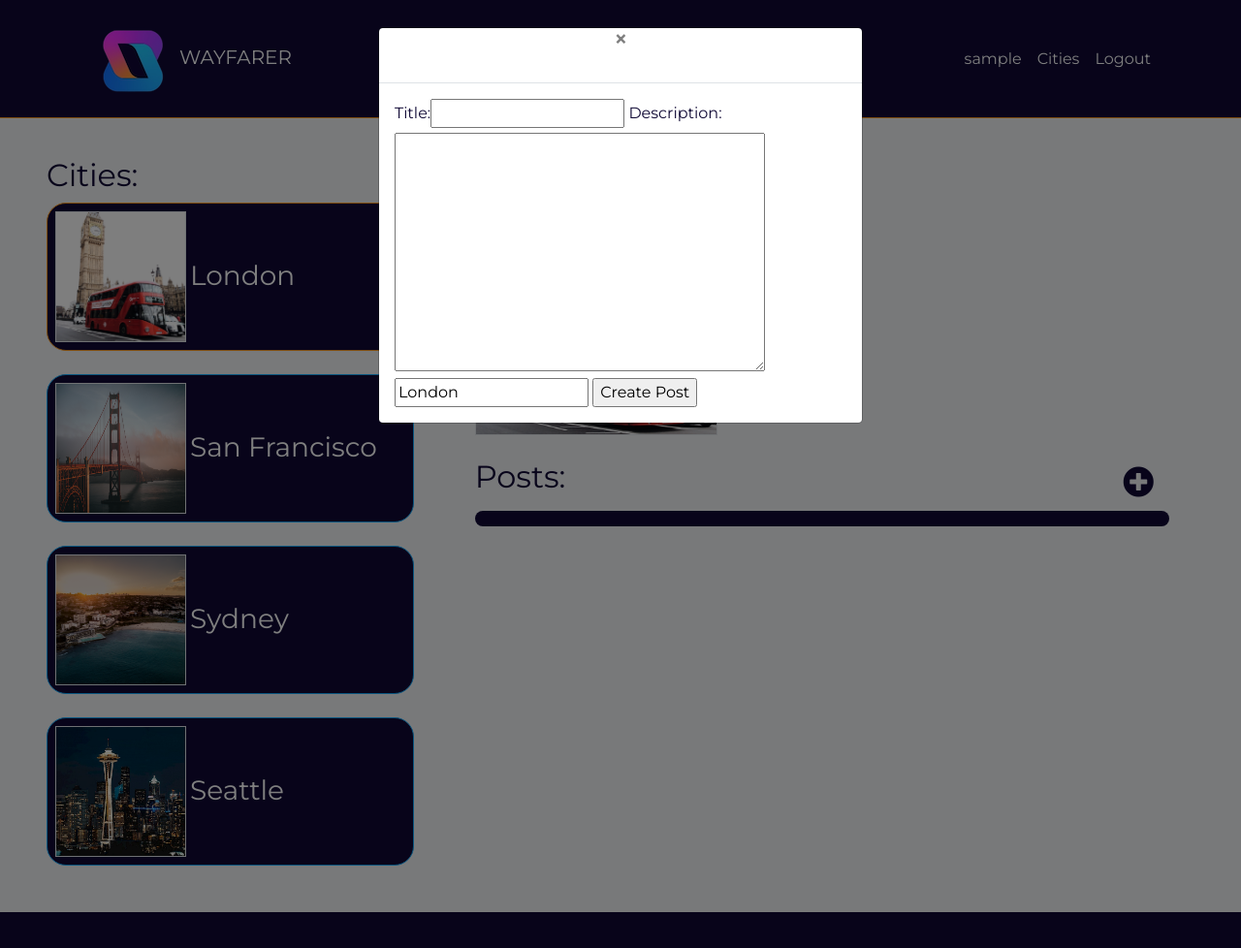
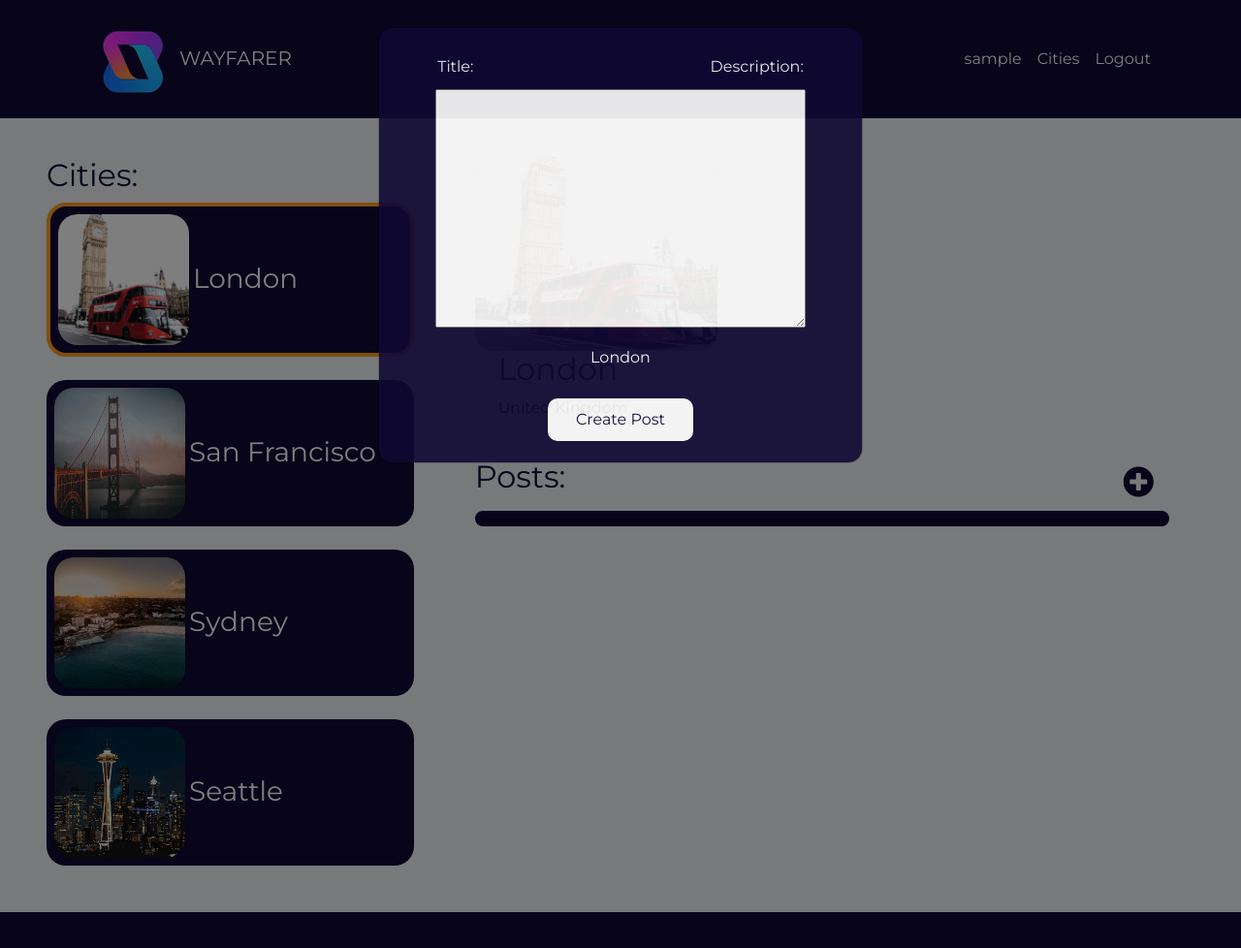
Before and after one commit to shepardi/Wayfarer, a Django app: page /cities/London in a window 1280 px wide, after a click that opens the changed part. Shown: the whole page at 97% size. Run offline with Django 3.2, Linux system fonts and the light colour scheme; the visitor is signed in with stand-in values (Sample User, id 1); grey boxes labelled with a size stand in for pictures from a placeholder-image service; data that the repository does not hold is empty; some libraries are stand-ins or nearby versions.

Commit message:
front end edits

```diff
--- a/main_app/static/css/cities.css
+++ b/main_app/static/css/cities.css
@@ -17,9 +17,9 @@ body{
   max-height: 100vh;
 }
 
-.navbar{
+/* .navbar{
   border-bottom: 1px solid var(--orange);
-}
+} */
 
 
 .maxtext{
@@ -44,9 +44,7 @@ h2, p {
   color: var(--dark-blue);
 }
 
-.border1 {
-  border: 1px solid var(--med-blue);
-}
+
 
 .btn-white{
   color: var(--dark-blue)
@@ -74,5 +72,62 @@ text-decoration: none !important;
 }
 
 .current{
-  border: 1px solid var(--orange);
+  border: 4px solid var(--orange);
 }
+
+#container{
+  background-color: var(--dark-blue);
+  display: flex;
+  text-align: center;
+  align-items: center;
+  height: 450px;
+  border-radius: 15px;
+  color: var(--white);
+  opacity: 90%;
+  display: flex;
+  flex-direction: column;
+}
+
+
+input[type=text],
+input[type=password]{
+  background: transparent;
+  text-align: center;
+  border: none;
+  /* border-bottom: 1px solid var(--white); */
+  width: 240px;
+  font-family: 'Montserrat', sans-serif;
+  font-size: 1rem;
+  padding: 10px 0;
+  transition: border 0.5s;
+  outline: none;
+  line-height: 1.7rem;
+  color: var(--white);
+}
+
+input[type=submit] {
+  border: none;
+  width: 150px;
+  background-color: var(--white);
+  color: var(--dark-blue);
+  font-size: 1rem;
+  line-height: 1.5rem;
+  padding: 10px 0;
+  border-radius: 10px;
+  margin-top: 1rem;
+  position: absolute;
+  bottom: 5%;
+  left: 50%;
+  transform: translateX(-50%);
+  outline: none;
+}
+
+input[type=submit]:hover {
+  background-color: var(--orange);
+  color: var(--white);
+}
+
+::placeholder{
+  color: aliceblue;
+  opacity: 0.7;
+}
--- a/main_app/static/css/home.css
+++ b/main_app/static/css/home.css
@@ -18,7 +18,7 @@ body{
 }
 
 .navbar{
-  border-bottom: 1px solid var(--orange);
+  border-bottom: 1px solid var(--white);
 }
 
 .hidden{
--- a/main_app/static/css/profile.css
+++ b/main_app/static/css/profile.css
@@ -18,7 +18,7 @@ body{
 }
 
 .navbar{
-  border-bottom: 1px solid var(--med-blue);
+  border-bottom: 1px solid var(--orange);
 }
 
 .breadcrumb {
--- a/main_app/templates/cities.html
+++ b/main_app/templates/cities.html
@@ -15,25 +15,25 @@
       <h2>Cities:</h2>
       <a class="city-btn" href="{% url 'cities' 'London' %}">
         <div id="london" class="mb-4 d-flex p-2 round city-tag border1">
-          <img src="../static/images/bigben.jpg" alt="" height="135vh" width="135vh" class="border">
+          <img src="../static/images/bigben.jpg" alt="" height="135vh" width="135vh" class=" round">
           <h3 class="my-auto float left ml-1">London</h3>
         </div>
       </a>
       <a class="city-btn" href="{% url 'cities' 'San_Francisco' %}">
         <div id="sanfrancisco" class=" mb-4 d-flex p-2 round city-tag border1">
-          <img src="../static/images/goldengate.jpg" alt="" height="135vh" width="135vh" class="border">
+          <img src="../static/images/goldengate.jpg" alt="" height="135vh" width="135vh" class=" round">
           <h3 class="my-auto float left ml-1">San Francisco</h3>
         </div>
       </a>
       <a class="city-btn" href="{% url 'cities' 'Sydney' %}">
         <div id="sydney" class=" mb-4 d-flex  p-2 round city-tag border1">
-          <img src="../static/images/syd-beach.jpg" alt="" height="135vh" width="135vh" class="border">
+          <img src="../static/images/syd-beach.jpg" alt="" height="135vh" width="135vh" class=" round">
           <h3 class="my-auto float left ml-1">Sydney</h3>
         </div>
       </a>
       <a class="city-btn" href="{% url 'cities' 'Seattle' %}">
         <div id="seattle" class=" mb-4 d-flex p-2 round city-tag border1">
-          <img src="../static/images/spaceneedle.jpg" alt="" height="135vh" width="135vh" class="border">
+          <img src="../static/images/spaceneedle.jpg" alt="" height="135vh" width="135vh" class=" round">
           <h3 class="my-auto float left ml-1">Seattle</h3>
         </div>
       </a>
@@ -41,28 +41,22 @@
 
     <!-- City Posts Column -->
     <div class="col-md-7">
-      <div>
+      <div class="d-flex">
         <!-- City Name -->
-        <div class="pt-4">
-          <h2>{{ city_name }}</h2>
-          <p>{{ country }}</p>
-        </div>
-        <!-- City Image -->
-        <div>
-          <img id="main-pic" src="http://placehold.it/100x100" alt="" height="200vh" width="250vh" class="border">
+        <div class="mt-4">
+          <img id="main-pic" src="http://placehold.it/100x100" alt="" height="200vh" width="250vh" class="round">
+          <!-- City Image -->
+          <div class="pl-4">
+            <h2>{{ city_name }}</h2>
+            <p>{{ country }}</p>
+          </div>
 
 
           <div class="modal fade" id="loginModal" tabindex="-1" role="dialog" aria-labelledby="loginModalLabel"
             aria-hidden="true">
             <div class="modal-dialog">
-              <div class="modal-content">
-                <!-- Close Button -->
-                <button type="button" class="close" data-dismiss="modal" aria-label="Close">
-                  <span aria-hidden="true">&times;</span>
-                </button>
-                <!-- Sign In -->
-                <div class="modal-header">
-                </div>
+              <div id="container" class="modal-content">
+
                 <div class="modal-body">
                   <form action="{% url 'cities' city_name %}" method="POST">
                     {% csrf_token %}
@@ -74,6 +68,7 @@
               </div>
             </div>
           </div>
+
 
           <!-- endfor -->
 
--- a/main_app/templates/home.html
+++ b/main_app/templates/home.html
@@ -98,7 +98,6 @@
           <input type="submit" value="Sign Up">
         </form>
       </div>
-
     </div>
   </div>
 </div>
--- a/main_app/templates/profile.html
+++ b/main_app/templates/profile.html
@@ -3,7 +3,6 @@
 {% block link %}
 <link rel="stylesheet" href="{% static 'css/profile.css' %}">
 <script defer src="{% static 'scripts/app.js' %}"></script>
-
 {% endblock%}
 {% block content %}
 <!-- Page Content -->
```
Also changed, not shown: main_app/templates/base.html (+0 -7 lines).
